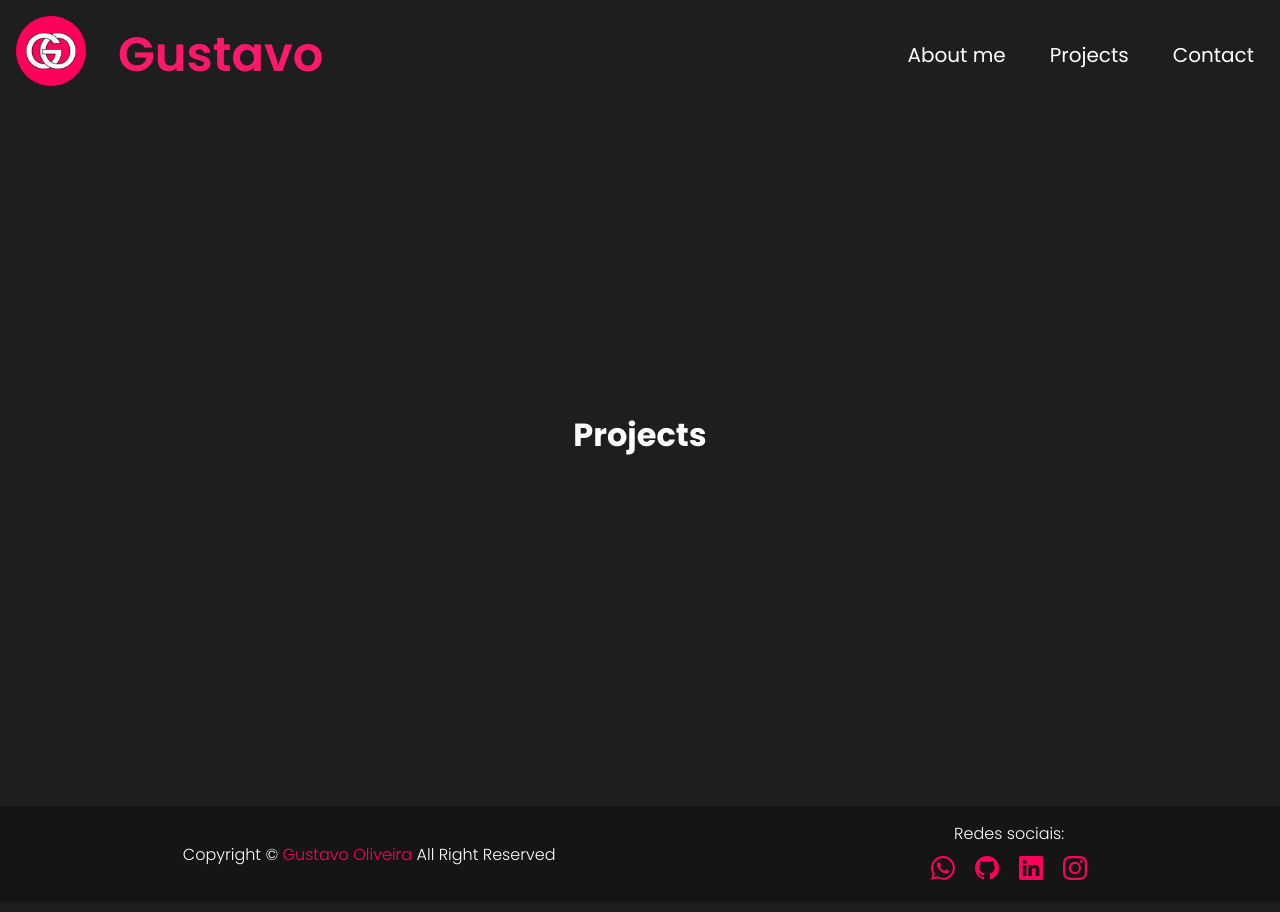
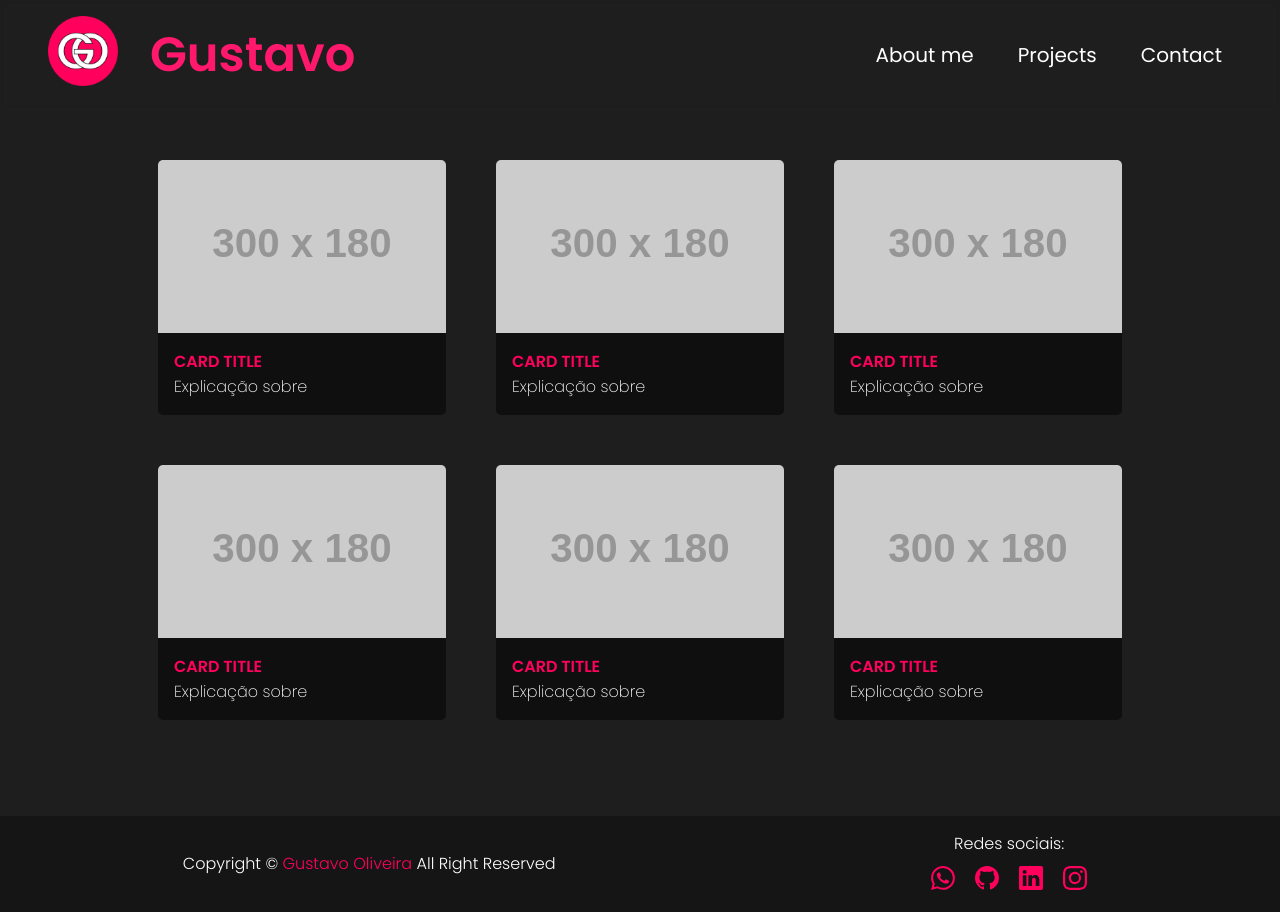
Before and after one commit to GustavoSilverio/Portfolio, a React (Create React App) app: page /projects in a window 1280 px wide. Built offline with nearby package versions, Linux system fonts and the light colour scheme.

Commit message:
tela-projetos

```diff
--- a/package.json
+++ b/package.json
@@ -3,10 +3,13 @@
   "version": "0.1.0",
   "private": true,
   "dependencies": {
+    "@mui/icons-material": "^5.10.16",
     "@testing-library/jest-dom": "^5.16.5",
     "@testing-library/react": "^13.4.0",
     "@testing-library/user-event": "^13.5.0",
+    "bootstrap": "^5.2.3",
     "react": "^18.2.0",
+    "react-bootstrap": "^2.6.0",
     "react-dom": "^18.2.0",
     "react-icons": "^4.6.0",
     "react-router-dom": "^6.4.3",
--- a/src/Components/Navbar/navbar.css
+++ b/src/Components/Navbar/navbar.css
@@ -6,7 +6,7 @@ nav {
     backdrop-filter: blur(2px);
     justify-content: space-between;
     align-items: center;
-    padding: 1rem;
+    padding: 1rem 3rem;
     position: fixed;
     z-index: 1;
     top: 0;
--- a/src/Pages/Projects/Projects.css
+++ b/src/Pages/Projects/Projects.css
@@ -0,0 +1,36 @@
+.card {
+    background-color: #100F0F;
+    border-radius: 5px;
+    display: flex;
+    flex-direction: column;
+}
+
+.title {
+    font-weight: 600;
+    color: var(--primary);
+}
+
+.body-text {
+    font-weight: 200;
+}
+
+.image{
+    width: auto;
+    height: auto;
+    border-radius: 5px 5px 0 0;
+}
+
+.texto {
+    padding: 1rem;
+    border-radius: 5px;
+    display: flex;
+    flex-wrap: wrap;
+    flex-direction: column;
+}
+
+.projetos {
+    display: flex;
+    gap: 50px;
+    flex-wrap: wrap;
+    justify-content: center;
+}
--- a/src/Pages/Projects/Projects.jsx
+++ b/src/Pages/Projects/Projects.jsx
@@ -1,10 +1,69 @@
 import React from 'react';
+import Card from 'react-bootstrap/Card';
 
 import './Projects.css';
 
 const Projects = () => {
     return (
-        <h1>Projects</h1>
+        <>
+            <div className="projetos">
+                <Card className='card' style={{ width: '18rem' }}>
+                    <Card.Img className='image' variant="top" src="https://via.placeholder.com/300x180" />
+                    <Card.Body className='texto' >
+                        <Card.Title className='title'>CARD TITLE</Card.Title>
+                        <Card.Text className='body-text'>
+                        Explicação sobre
+                        </Card.Text>
+                    </Card.Body>
+                </Card>
+                <Card className='card' style={{ width: '18rem' }}>
+                    <Card.Img className='image' variant="top" src="https://via.placeholder.com/300x180" />
+                    <Card.Body className='texto' >
+                        <Card.Title className='title'>CARD TITLE</Card.Title>
+                        <Card.Text className='body-text'>
+                        Explicação sobre
+                        </Card.Text>
+                    </Card.Body>
+                </Card>
+                <Card className='card' style={{ width: '18rem' }}>
+                    <Card.Img className='image' variant="top" src="https://via.placeholder.com/300x180" />
+                    <Card.Body className='texto' >
+                        <Card.Title className='title'>CARD TITLE</Card.Title>
+                        <Card.Text className='body-text'>
+                        Explicação sobre
+                        </Card.Text>
+                    </Card.Body>
+                </Card>
+                <Card className='card' style={{ width: '18rem' }}>
+                    <Card.Img className='image' variant="top" src="https://via.placeholder.com/300x180" />
+                    <Card.Body className='texto' >
+                        <Card.Title className='title'>CARD TITLE</Card.Title>
+                        <Card.Text className='body-text'>
+                        Explicação sobre
+                        </Card.Text>
+                    </Card.Body>
+                </Card>
+                <Card className='card' style={{ width: '18rem' }}>
+                    <Card.Img className='image' variant="top" src="https://via.placeholder.com/300x180" />
+                    <Card.Body className='texto' >
+                        <Card.Title className='title'>CARD TITLE</Card.Title>
+                        <Card.Text className='body-text'>
+                        Explicação sobre
+                        </Card.Text>
+                    </Card.Body>
+                </Card>
+                <Card className='card' style={{ width: '18rem' }}>
+                    <Card.Img className='image' variant="top" src="https://via.placeholder.com/300x180" />
+                    <Card.Body className='texto' >
+                        <Card.Title className='title'>CARD TITLE</Card.Title>
+                        <Card.Text className='body-text'>
+                        Explicação sobre
+                        </Card.Text>
+                    </Card.Body>
+                </Card>
+            </div>
+        </>
+
     );
 }
 
```
Also changed, not shown: 1 other file (tests, documents, lock files or other folders).
